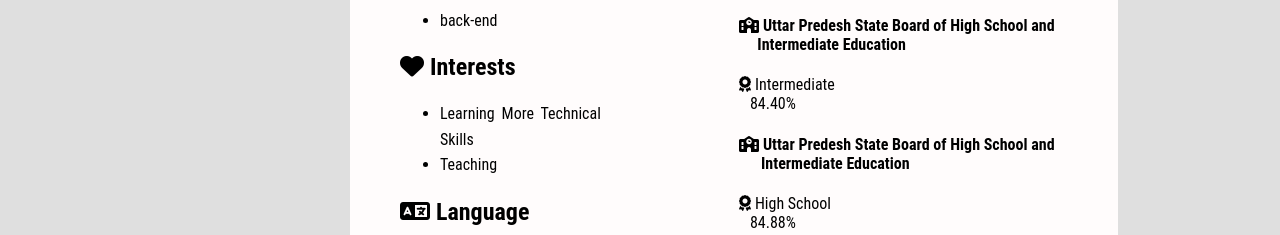
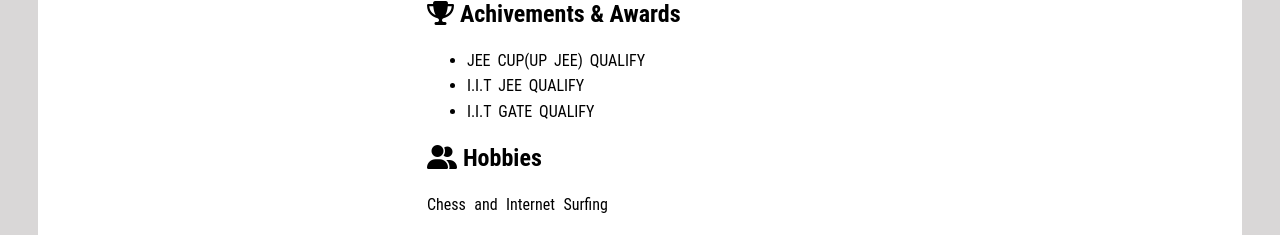
Before and after one commit to Yashvant58/HTML---CSS-Mini-Project---HTML---CSS-Mini-Project---9k6tne02mprl, a plain HTML site: page index.html in a window 1280 px wide. Shown: the part 774-1009 px from the top of the page. Drawn offline with Linux system fonts and the light colour scheme.

Commit message:
file loaded

```diff
--- a/index.html
+++ b/index.html
@@ -9,6 +9,7 @@
     </head>
 <body>
     <main>
+        <div class="container">
         <div class="resume_page"
         <div class="part-1">
 
@@ -105,6 +106,7 @@
             </div>
             </div>
         </div>
+    </div>
     </main>
     <script src="https://kit.fontawesome.com/ecaf35ccfc.js" crossorigin="anonymous"></script>
 </body>
--- a/style.css
+++ b/style.css
@@ -1,13 +1,12 @@
-main{
-    display: flex;
-    background-color: rgb(255, 252, 252);
-    width:60%;
-    margin: 350px;
+.container{
+    display:flex;
+    background-color: rgb(255, 255, 255);
+    width:auto;
+    margin: 30px;
 }
 body{
     font-family: 'Roboto Condensed',sans-serif;
-    margin:0;
-    background:rgb(223, 223, 223);
+    background:rgb(217, 215, 215);
     height:100%;
 
 
```
